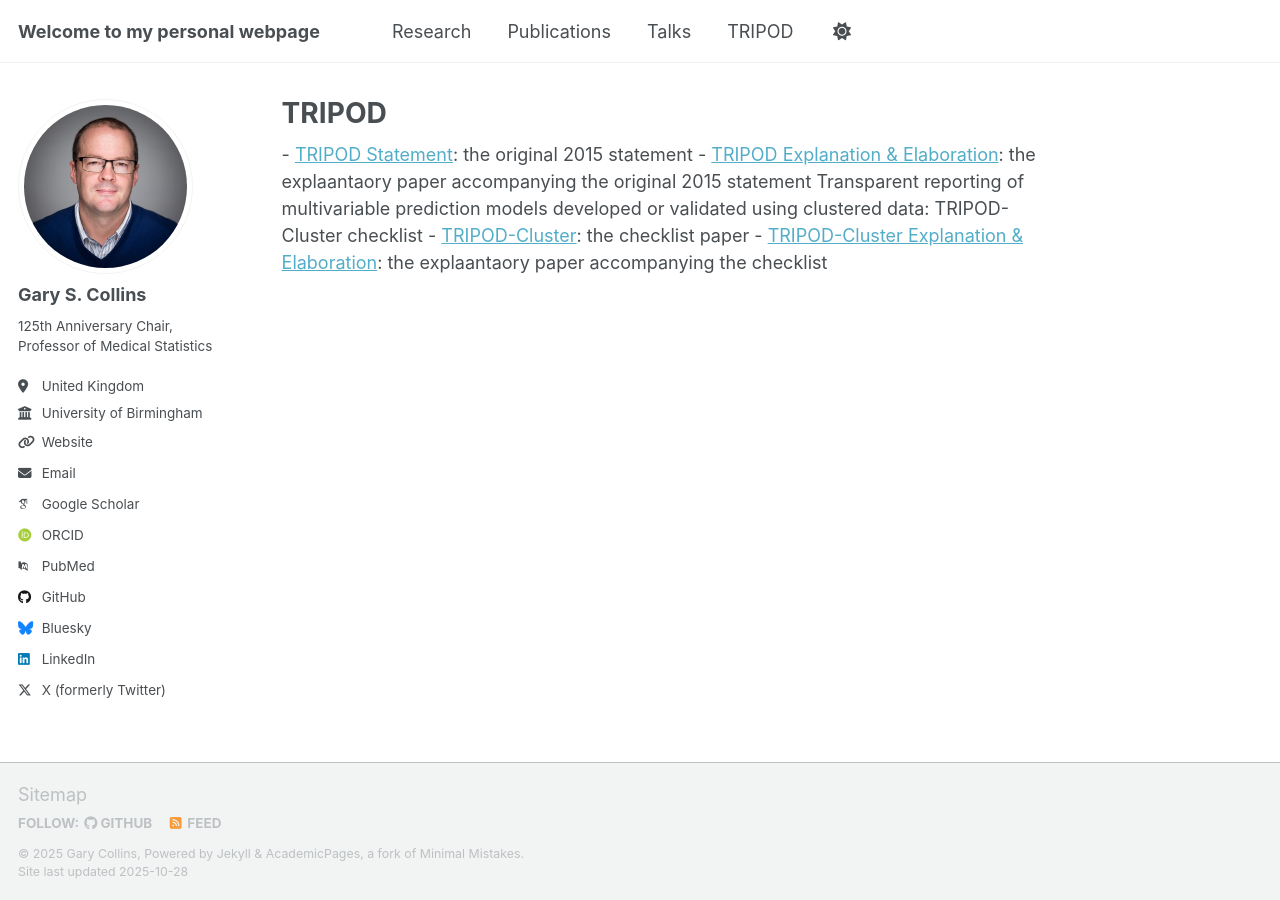
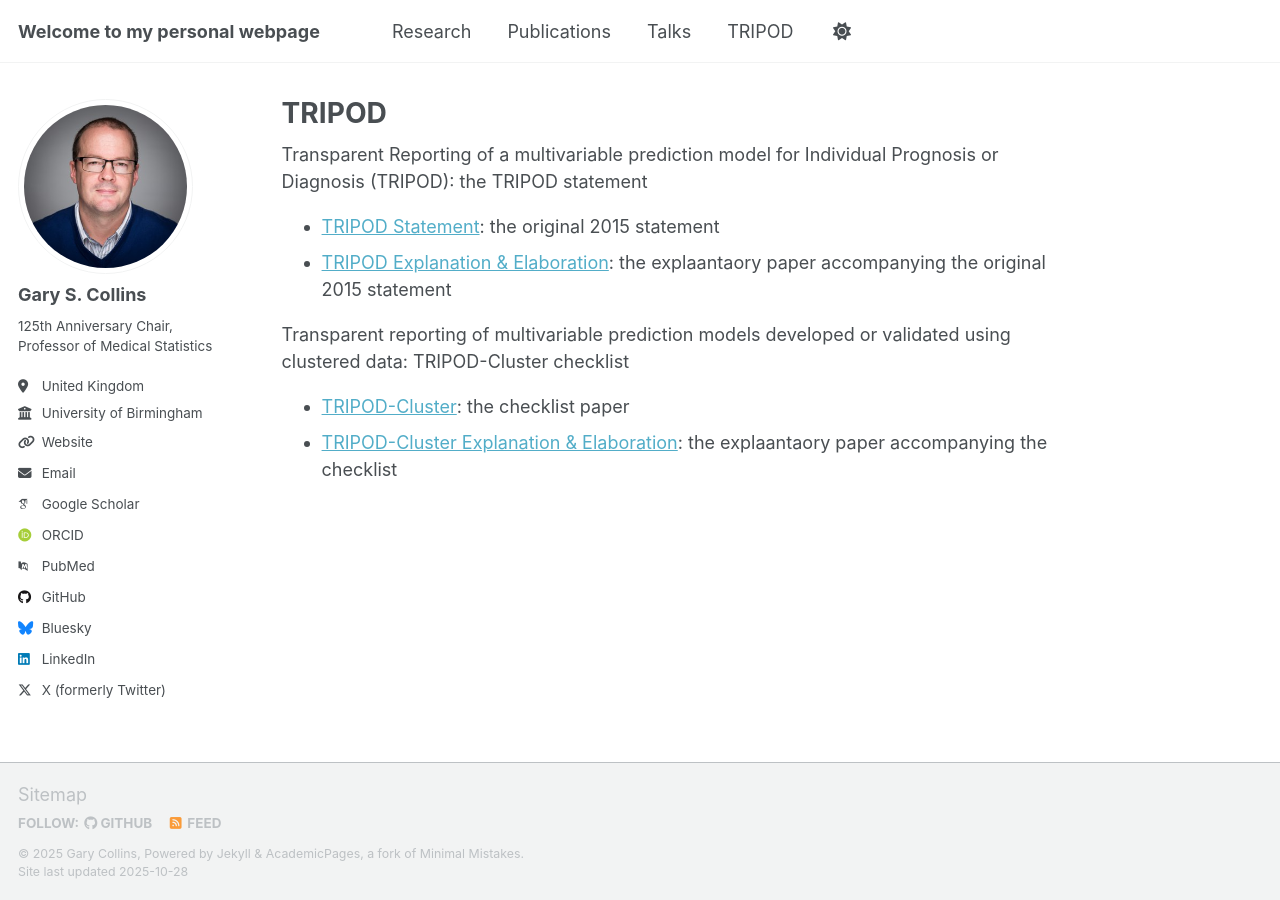
Before and after one commit to gscollins1973/gscollins1973.github.io, a Jekyll site: the page built from _pages/tripod.html, in a window 1280 px wide. Built offline with Jekyll 4.4.1, drawn with Linux system fonts in a browser that asks for light colours; some web fonts are replaced; a script that is not in the unit is left out.

Commit message:
Update tripod.html

```diff
--- a/_pages/tripod.html
+++ b/_pages/tripod.html
@@ -2,10 +2,14 @@
 title: "TRIPOD"
 permalink: /tripod/
 ---
-
-- <a href="https://www.acpjournals.org/doi/10.7326/M14-0697">TRIPOD Statement</a>: the original 2015 statement
-- <a href="https://www.acpjournals.org/doi/10.7326/M14-0698">TRIPOD Explanation & Elaboration</a>: the explaantaory paper accompanying the original 2015 statement
+Transparent Reporting of a multivariable prediction model for Individual Prognosis or Diagnosis (TRIPOD): the TRIPOD statement
+<ul>
+<li><a href="https://www.acpjournals.org/doi/10.7326/M14-0697">TRIPOD Statement</a>: the original 2015 statement</li>
+<li><a href="https://www.acpjournals.org/doi/10.7326/M14-0698">TRIPOD Explanation & Elaboration</a>: the explaantaory paper accompanying the original 2015 statement</li>
+</ul>
 
 Transparent reporting of multivariable prediction models developed or validated using clustered data: TRIPOD-Cluster checklist
-- <a href="https://www.bmj.com/content/380/bmj-2022-071018">TRIPOD-Cluster</a>: the checklist paper
-- <a href="https://www.bmj.com/content/380/bmj-2022-071058">TRIPOD-Cluster Explanation & Elaboration</a>: the explaantaory paper accompanying the checklist
+<ul>
+<li><a href="https://www.bmj.com/content/380/bmj-2022-071018">TRIPOD-Cluster</a>: the checklist paper</li>
+<li><a href="https://www.bmj.com/content/380/bmj-2022-071058">TRIPOD-Cluster Explanation & Elaboration</a>: the explaantaory paper accompanying the checklist</li>
+</ul>
```
